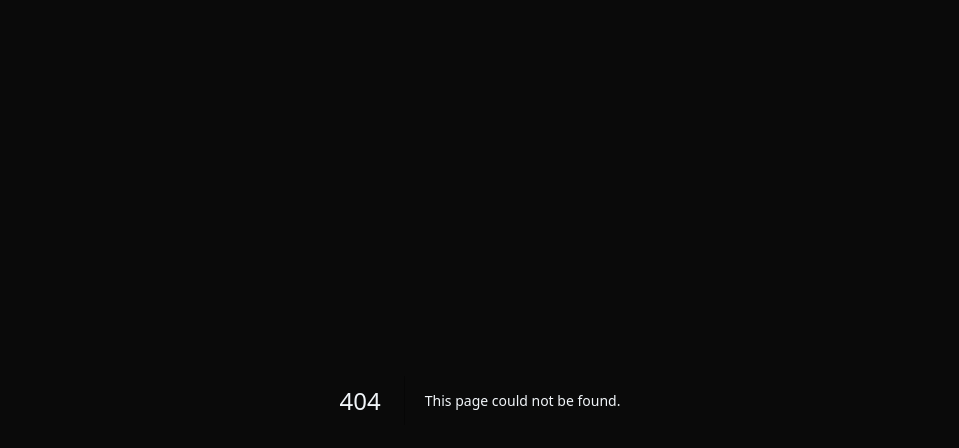
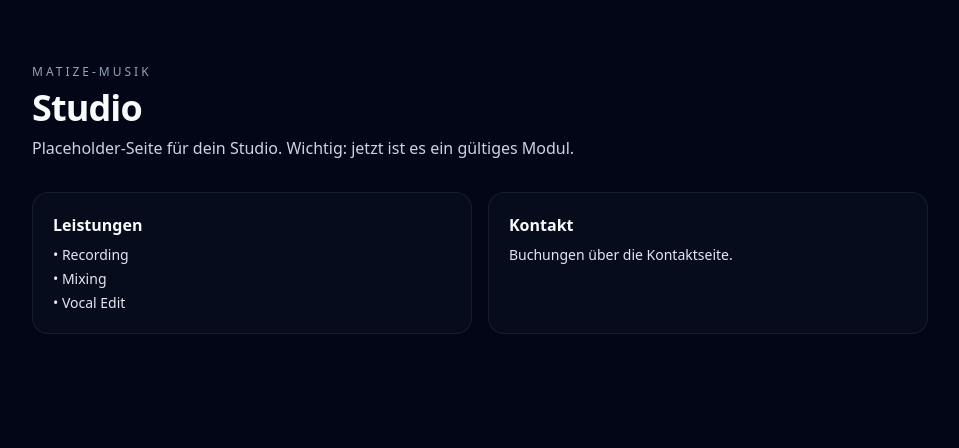
Before and after one commit to Matize-Kreation/Matize-Musik, a Next.js app: page /Matize-Musik/studio in a window 1280 px wide. Before the commit this address had no page. Shown: the top 448 px of the page, without its empty margins (160-1119 px from the left). Built offline with nearby package versions, Linux system fonts and the light colour scheme.

Commit message:
Auto-Commit am 05.11.2025  0:29:44,59

```diff
--- a/next.config.js
+++ b/next.config.js
@@ -1,8 +1,16 @@
 // next.config.js
-module.exports = {
+/** @type {import('next').NextConfig} */
+const nextConfig = {
     reactStrictMode: true,
-    // Entferne 'output: export' wenn du dynamische Seiten hast
-    experimental: {
-        appDir: true, // falls du das App-Directory von Next.js verwendest
-    }
-}
+
+    // wenn du GitHub Pages benutzt:
+    output: "export",
+    basePath: "/Matize-Musik",
+    trailingSlash: true,
+
+    images: {
+        unoptimized: true,
+    },
+};
+
+module.exports = nextConfig;
--- a/package.json
+++ b/package.json
@@ -5,9 +5,7 @@
     "scripts": {
         "dev": "next dev",
         "build": "next build",
-        "start": "next start",
-        "lint": "next lint",
-        "export": "next export"
+        "start": "next start"
     },
     "dependencies": {
         "framer-motion": "^12.23.24",
--- a/src/app/kontakt/page.tsx
+++ b/src/app/kontakt/page.tsx
@@ -1,14 +1,40 @@
 // src/app/kontakt/page.tsx
+import React from "react";
 
-import React from 'react';
+export const metadata = {
+    title: "Kontakt | Matize-Musik",
+    description: "Kontakt zu Matize-Musik aufnehmen.",
+};
 
-const KontaktPage = () => {
+export default function KontaktPage() {
     return (
-        <div>
-            <h1>Kontaktseite</h1>
-            <p>Hier ist dein Kontaktformular oder Informationen.</p>
-        </div>
+        <main className="min-h-screen bg-slate-950 text-slate-50 px-6 py-16">
+            <div className="mx-auto max-w-3xl space-y-10">
+                <header className="space-y-2">
+                    <p className="text-xs uppercase tracking-[0.25em] text-slate-400">
+                        Matize-Musik
+                    </p>
+                    <h1 className="text-4xl font-semibold tracking-tight">Kontakt</h1>
+                    <p className="text-slate-300">
+                        Schreib mir für Features, Studio oder Facetten-Fragen.
+                    </p>
+                </header>
+
+                <div className="rounded-2xl bg-slate-900/40 border border-slate-800/60 p-6 space-y-4">
+                    <p className="text-sm text-slate-200">
+                        Hier könnte später ein echtes Formular stehen.
+                    </p>
+                    <p className="text-sm">
+                        <span className="text-slate-400">E-Mail:</span>{" "}
+                        <a
+                            className="text-emerald-300 hover:text-emerald-100"
+                            href="mailto:info@matize-musik.de"
+                        >
+                            info@matize-musik.de
+                        </a>
+                    </p>
+                </div>
+            </div>
+        </main>
     );
 }
-
-export default KontaktPage;
--- a/src/app/lyrik/page.tsx
+++ b/src/app/lyrik/page.tsx
@@ -1 +1,33 @@
-// Placeholder file for structure
+// src/app/lyrik/page.tsx
+import React from "react";
+
+export const metadata = {
+    title: "Lyrik | Matize-Musik",
+    description: "Lyrik, Texte und Lines aus dem Facetten-Kosmos.",
+};
+
+export default function LyrikPage() {
+    return (
+        <main className="min-h-screen bg-slate-950 text-slate-50 px-6 py-16">
+            <div className="mx-auto max-w-4xl space-y-8">
+                <header className="space-y-2">
+                    <p className="text-xs uppercase tracking-[0.25em] text-slate-400">
+                        Matize-Musik
+                    </p>
+                    <h1 className="text-4xl font-semibold tracking-tight">Lyrik</h1>
+                    <p className="text-slate-300">
+                        Placeholder-Seite – damit der Build durchläuft. Hier kannst du später
+                        echte Texte einfügen.
+                    </p>
+                </header>
+
+                <article className="rounded-2xl border border-slate-800/60 bg-slate-900/40 p-6 space-y-3">
+                    <h2 className="text-lg font-semibold">Beispiel-Text</h2>
+                    <p className="text-sm leading-relaxed text-slate-200">
+                        “Worte fallen wie Facetten auf Beton …”
+                    </p>
+                </article>
+            </div>
+        </main>
+    );
+}
--- a/src/app/studio/page.tsx
+++ b/src/app/studio/page.tsx
@@ -1 +1,43 @@
-// Placeholder file for structure
+// src/app/studio/page.tsx
+import React from "react";
+
+export const metadata = {
+    title: "Studio | Matize-Musik",
+    description: "Infos zum Studio / Produktion.",
+};
+
+export default function StudioPage() {
+    return (
+        <main className="min-h-screen bg-slate-950 text-slate-50 px-6 py-16">
+            <div className="mx-auto max-w-4xl space-y-8">
+                <header className="space-y-2">
+                    <p className="text-xs uppercase tracking-[0.25em] text-slate-400">
+                        Matize-Musik
+                    </p>
+                    <h1 className="text-4xl font-semibold tracking-tight">Studio</h1>
+                    <p className="text-slate-300">
+                        Placeholder-Seite für dein Studio. Wichtig: jetzt ist es ein
+                        gültiges Modul.
+                    </p>
+                </header>
+
+                <div className="grid gap-4 md:grid-cols-2">
+                    <div className="rounded-2xl border border-slate-800/60 bg-slate-900/40 p-5">
+                        <h2 className="font-semibold mb-2">Leistungen</h2>
+                        <ul className="text-sm space-y-1 text-slate-200">
+                            <li>• Recording</li>
+                            <li>• Mixing</li>
+                            <li>• Vocal Edit</li>
+                        </ul>
+                    </div>
+                    <div className="rounded-2xl border border-slate-800/60 bg-slate-900/40 p-5">
+                        <h2 className="font-semibold mb-2">Kontakt</h2>
+                        <p className="text-sm text-slate-200">
+                            Buchungen über die Kontaktseite.
+                        </p>
+                    </div>
+                </div>
+            </div>
+        </main>
+    );
+}
```
